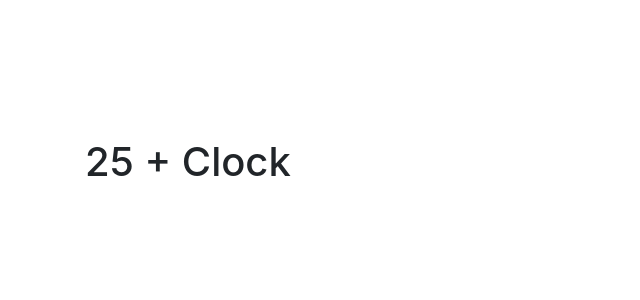
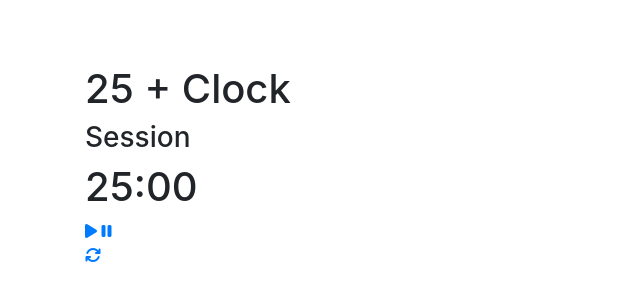
Before and after one commit to raulvillajr95/25--5-clock, a plain HTML site: page index.html in a window 1280 px wide. Shown: the part 234-534 px from the top of the page, without its empty margins (0-640 px from the left). Drawn offline with nearby package versions, Linux system fonts and the light colour scheme.

Commit message:
Add more HTML content

```diff
--- a/index.html
+++ b/index.html
@@ -33,18 +33,24 @@
             </div>
           </div>
           <div>
-            <h3></h3>
-            <h1></h1>
+            <h3>Session</h3>
+            <h1>25:00</h1>
           </div>
           <div>
-            <a href=""><i></i></a>
-            <a href=""><i></i></a>
+            <a href="">
+              <div>
+                <i class="fa-solid fa-play"></i>
+                <i class="fa-solid fa-pause"></i>
+              </div>
+            </a>
+            <a href=""><i class="fa-solid fa-arrows-rotate"></i></a>
           </div>
         </div>
       </div>
     </div>
   </div>
   <script src="https://cdn.freecodecamp.org/testable-projects-fcc/v1/bundle.js"></script>
+  <script src="https://kit.fontawesome.com/bd57eac34f.js" crossorigin="anonymous"></script>
   <script src="scripts.js"></script>
 </body>
 </html>
--- a/style.css
+++ b/style.css
@@ -16,3 +16,8 @@
   margin-left: auto;
   margin-right: auto;
 }
+
+
+#play-pause-icon {
+  color: #000000
+}
```
